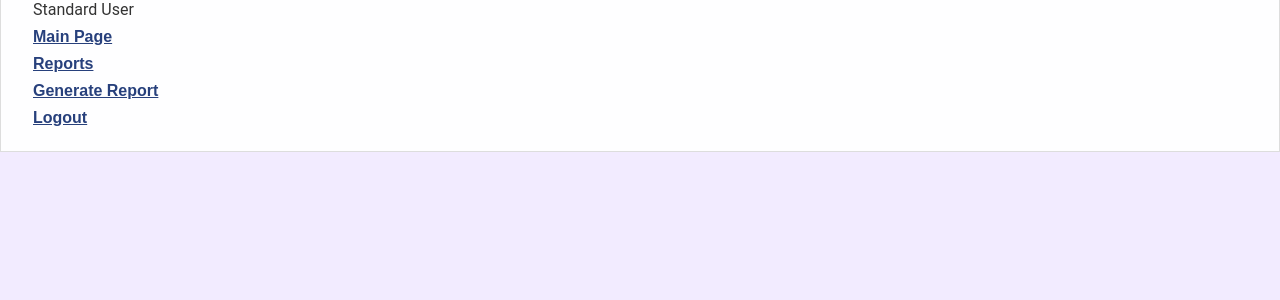
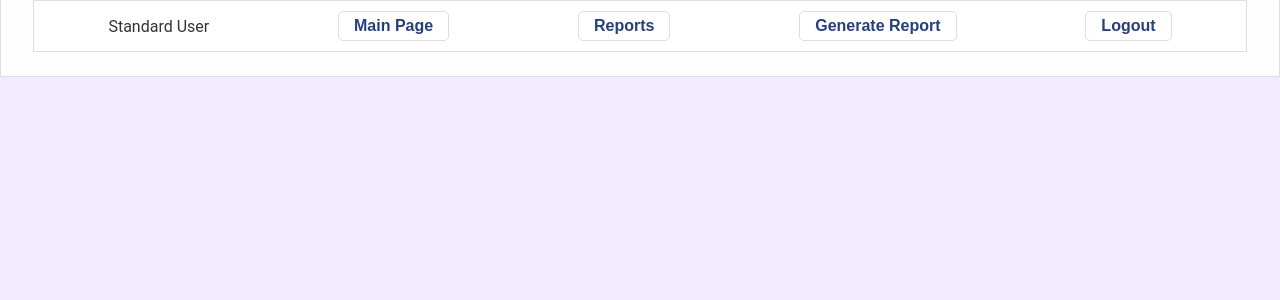
Before and after one commit to mcragg9/Database, a PHP site: page / in a window 1280 px wide. Shown: the part 64-364 px from the top of the page. Run offline with PHP 8.4, Linux system fonts and the light colour scheme; the visitor is signed in with stand-in values (Sample User, id 1); data that the repository does not hold is empty; a stand-in replaces the project's code that opens the database connection.

Commit message:
Final updates again

```diff
--- a/ch21_admin/main.css
+++ b/ch21_admin/main.css
@@ -135,3 +135,28 @@ form {
 input.text {
     width: 15em;
 }
+
+main.menu {
+    display: flex;
+    justify-content: space-around;
+    align-items: center;
+    background-color: #ffffff; /* Adjust as needed */
+    border: 1px solid #dddddd; /* Light gray border */
+    padding: 10px; /* Adjust as needed */
+}
+
+main.menu a {
+    text-decoration: none;
+    color: #27407c; /* Dark blue links */
+    font-weight: bold;
+    font-family: 'Arial', Helvetica, sans-serif; /* Serious font for menu items */
+    border: 1px solid #dddddd; /* Light gray border around options */
+    padding: 5px 15px; /* Adjust as needed */
+    border-radius: 5px; /* Rounded corners for options */
+    transition: background-color 0.3s ease; /* Smooth hover transition */
+}
+
+main.menu a:hover {
+    background-color: #f2ebff; /* Very light purple background on hover */
+    color: #d08504; /* Orange hover color for links */
+}
--- a/ch21_admin/util/nav_menu.php
+++ b/ch21_admin/util/nav_menu.php
@@ -1,13 +1,13 @@
-<main>
+<main class="menu">
     <?php
-        if($rights === "Admin") {
-            echo "Administrator Access";
-        } else {
-            echo "Standard User";
-        }
+    if ($rights === "Admin") {
+        echo "Administrator Access";
+    } else {
+        echo "Standard User";
+    }
     ?>
-    <p><a href="index.php?action=show_admin_menu">Main Page</a></p>
-    <p><a href="index.php?action=left_off">Reports</a></p>
-    <p><a href="index.php?action=show_order_manager">Generate Report</a></p>
-    <p><a href="index.php?action=logout">Logout</a></p>
+    <a href="index.php?action=show_admin_menu">Main Page</a>
+    <a href="index.php?action=left_off">Reports</a>
+    <a href="index.php?action=show_order_manager">Generate Report</a>
+    <a href="index.php?action=logout">Logout</a>
 </main>
```
